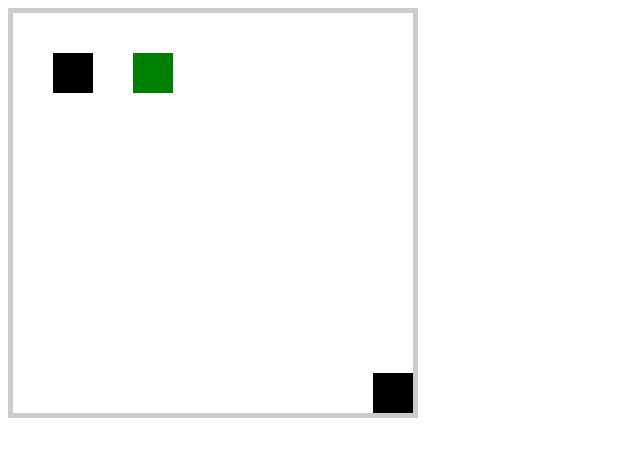
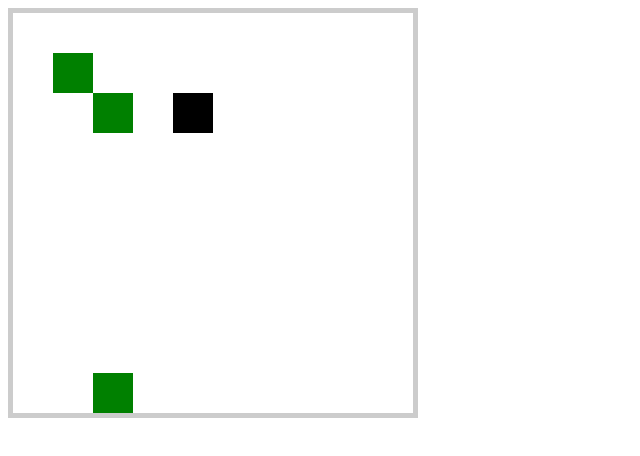
Before and after one commit to polinelottin/game-multiplayer, a plain HTML site: page client.html in a window 1280 px wide. Shown: the whole page, without its empty margins (0-640 px from the left). Drawn offline with Linux system fonts and the light colour scheme.

Commit message:
Feature/inital game (#1)
* feat: Listeners move canvas

* feat: Gamer removes fruit

* refactor: Separation of concerns

```diff
--- a/client.html
+++ b/client.html
@@ -19,38 +19,37 @@
     <body>
         <canvas id="screen" height="10" width="10"></canvas>
 
-        <script>
+        <script type="module">
+            import createGame from './game.js'
+            import createKeyboardListener from './keyboardListener.js'
+            import renderScreen from './renderScreen.js'
+
             const screen = document.getElementById('screen')
-            const context = screen.getContext('2d')
+            const game = createGame()
+            const keyboardListener = createKeyboardListener(document)
+            keyboardListener.subscribe(game.movePlayer)
 
-            const game = {
-                players: {
-                    player1: { x: 1, y: 1 },
-                    player2: { x: 9, y: 9 }
-                },
-                fruits: {
-                    fruit1: { x: 3, y: 1 }
-                }
-            }
+            renderScreen(screen, game.state, requestAnimationFrame)
 
-            const renderScreen = () => {
-                context.clearRect(0, 0, 10, 10)
-                for(playerId in game.players) {
-                    const player = game.players[playerId]
-                    context.fillStyle = 'black'
-                    context.fillRect(player.x, player.y, 1, 1)
-                }
+            game.addPlayer({
+                playerId: 'player1', x: 5, y: 5
+            })
+            game.addPlayer({
+                playerId: 'player1', x: 1, y: 3
+            })
+            game.addPlayer({
+                playerId: 'player1', x: 4, y: 2
+            })
 
-                for(fruitId in game.fruits) {
-                    const fruit = game.fruits[fruitId]
-                    context.fillStyle = 'green'
-                    context.fillRect(fruit.x, fruit.y, 1, 1)
-                }
-
-                requestAnimationFrame(renderScreen)
-            }
-
-            renderScreen()
+            game.addFruit({
+                fruitId: 'a', x: 2, y: 2
+            })
+            game.addFruit({
+                fruitId: 'b', x: 1, y: 1
+            })
+            game.addFruit({
+                fruitId: 'c', x: 2, y: 9
+            })
         </script>
     </body>
 </html>
--- /dev/null
+++ b/game.js
@@ -0,0 +1,71 @@
+const createGame = () => {
+    const state = {
+        players: {},
+        fruits: {},
+        screen: {
+            width: 10,
+            height: 10
+        }
+    }
+
+    const addPlayer = ({ playerId, x, y}) => {
+        state.players[playerId] = { x, y }
+    }
+
+    const removePlayer = ({ playerId }) => {
+        delete state.players[playerId]
+    }
+
+    const addFruit = ({ fruitId, x, y}) => {
+        state.fruits[fruitId] = { x, y }
+    }
+
+    const removeFruit = ({ fruitId }) => {
+        delete state.fruits[fruitId]
+    }
+
+    const checkForFruitCollision = player => {
+        for (const fruitId in state.fruits) {
+            const { x, y } = state.fruits[fruitId]
+
+            if (x === player.x && y === player.y) {
+                removeFruit({ fruitId })
+            }
+        }
+    }
+
+    const movePlayer = ({ playerId, keyPressed }) => {
+        const player = state.players[playerId]
+
+        const moves = {
+            'ArrowLeft': () => {
+                player.x = Math.max(player.x - 1, 0)
+            },
+            'ArrowRight': () => {
+                player.x = Math.min(player.x + 1, state.screen.width - 1)
+            },
+            'ArrowDown': () => {
+                player.y = Math.min(player.y + 1, state.screen.height - 1)
+            },
+            'ArrowUp': () => {
+                player.y = Math.max(player.y - 1, 0)
+            }
+        }
+
+        if (player && moves[keyPressed]) {
+            moves[keyPressed](playerId)
+            checkForFruitCollision(player)
+        }
+    }
+
+    return {
+        addPlayer,
+        removePlayer,
+        addFruit,
+        removeFruit,
+        movePlayer,
+        state
+    }
+}
+
+export default createGame
--- /dev/null
+++ b/keyboardListener.js
@@ -0,0 +1,28 @@
+const createKeyboardListener = document => {
+    const state = {
+        observers: []
+    }
+
+    const subscribe = observerFunction => {
+        state.observers.push(observerFunction)
+    }
+
+    const notifyAll = command => {
+        for (const observer of state.observers) {
+            observer(command)
+        }
+    }
+
+    const handleKeyDown = event => notifyAll({
+        playerId: 'player1',
+        keyPressed: event.key
+    })
+
+    document.addEventListener('keydown', handleKeyDown)
+
+    return {
+        subscribe
+    }
+}
+
+export default createKeyboardListener
--- /dev/null
+++ b/renderScreen.js
@@ -0,0 +1,21 @@
+const renderScreen = (screen, { players, fruits }, requestAnimationFrame) => {
+    const context = screen.getContext('2d')
+    context.clearRect(0, 0, screen.width, screen.height)
+
+    for(const playerId in players) {
+        const player = players[playerId]
+        context.fillStyle = 'black'
+        context.fillRect(player.x, player.y, 1, 1)
+    }
+
+    for(const fruitId in fruits) {
+        const fruit = fruits[fruitId]
+        context.fillStyle = 'green'
+        context.fillRect(fruit.x, fruit.y, 1, 1)
+    }
+    requestAnimationFrame(() => {
+        renderScreen(screen, { players, fruits }, requestAnimationFrame)
+    })
+}
+
+export default renderScreen
```
